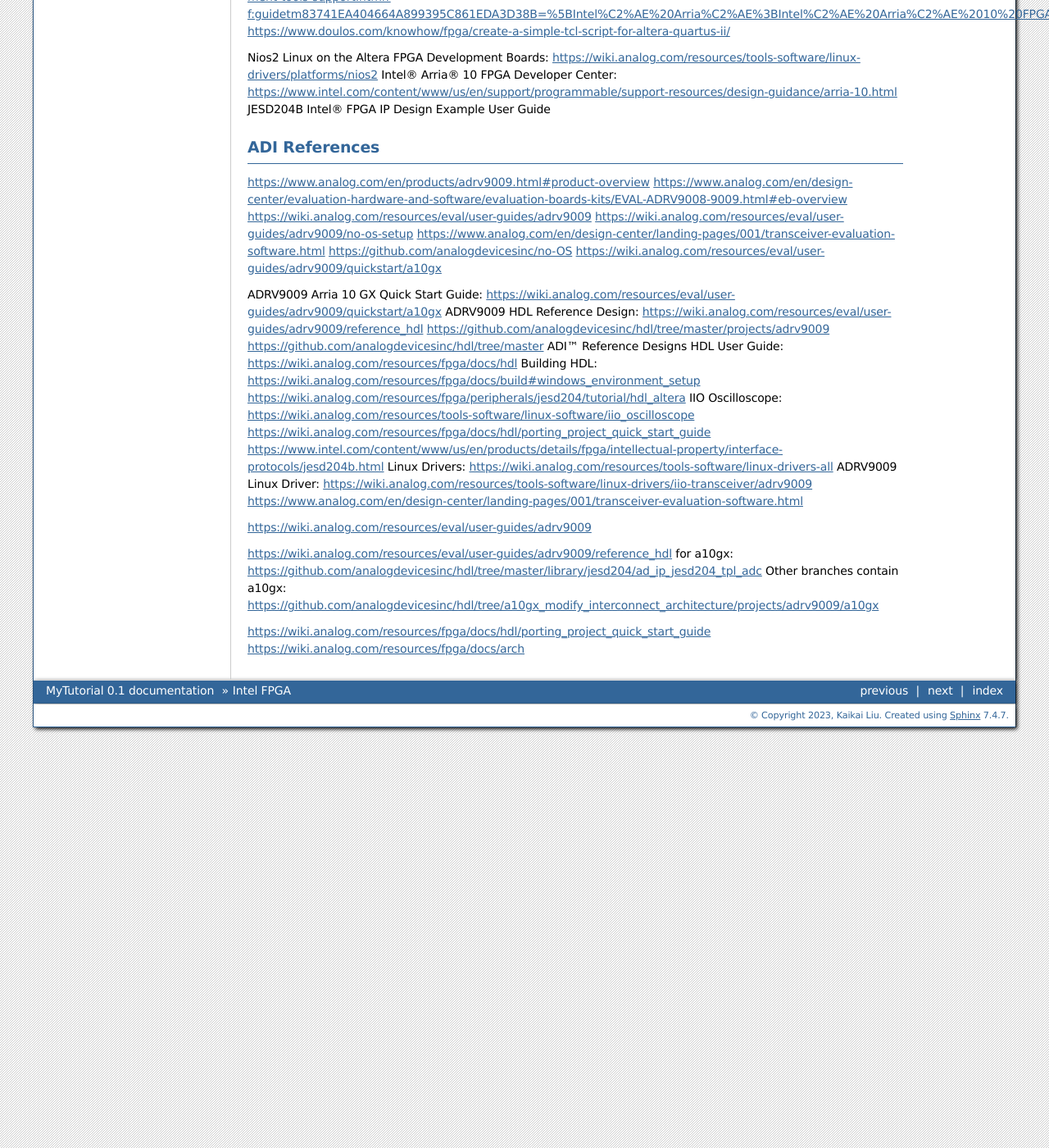
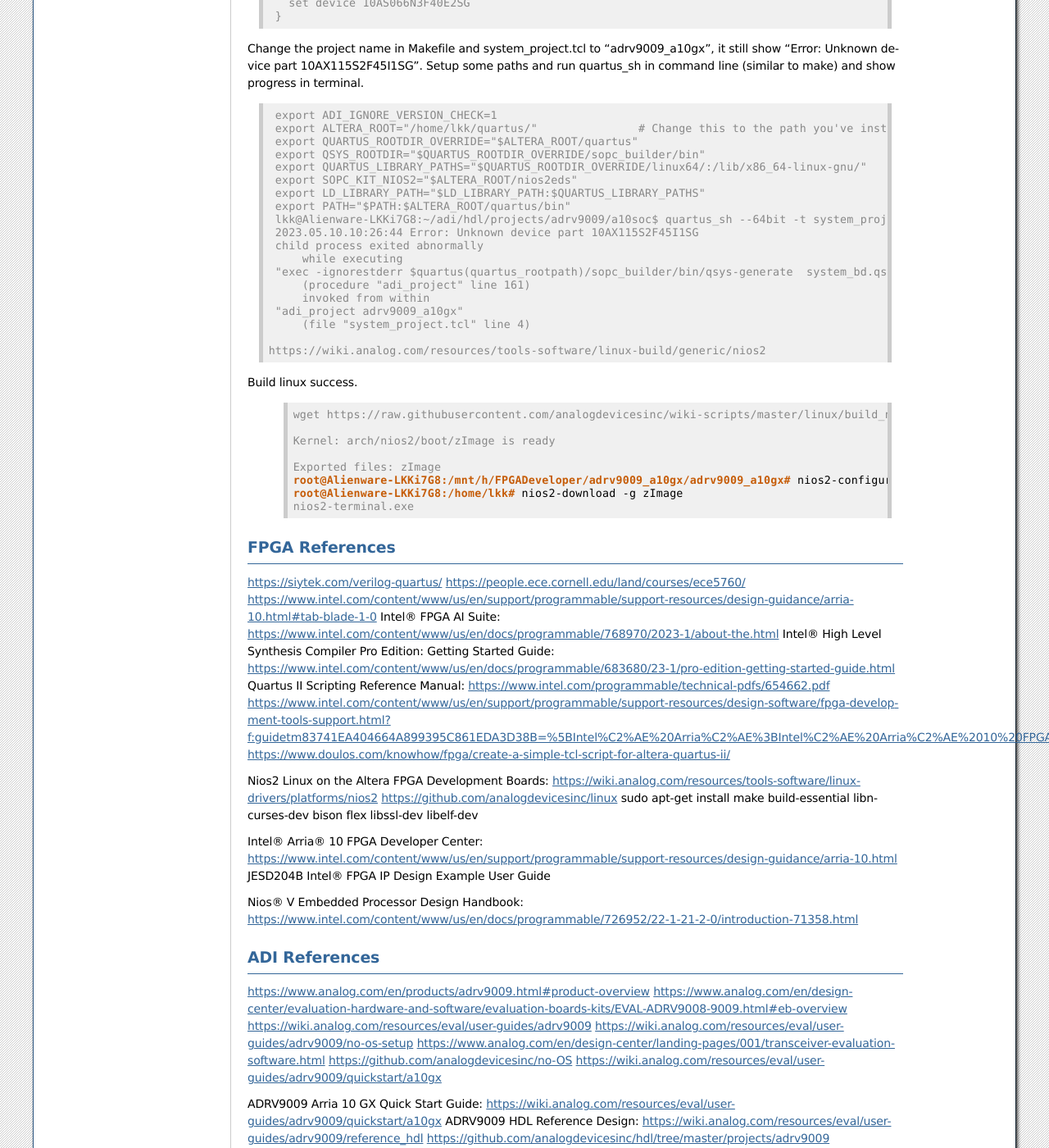
Before and after one commit to lkk688/mytutorial, a Sphinx documentation site: the page built from docs/source/intelfpga.rst, in a window 1280 px wide and 1400 px high, scrolled down 15419 px. Shown: the whole window at 82% size. Built offline with Sphinx 7.4.7, drawn with Linux system fonts in a browser that asks for light colours; some of the changed text lies outside the part shown.

Commit message:
add fpga

```diff
--- a/docs/source/WSL2.rst
+++ b/docs/source/WSL2.rst
@@ -55,6 +55,9 @@
     Conversion in progress, this may take a few minutes.
     The operation completed successfully.
 
+    C:\Users\lkk>wsl --setdefault Ubuntu20.04
+    The operation completed successfully.
+
 Export WSL
 ~~~~~~~~~~~~
 You can export the WSL distribution to a local file
--- a/docs/source/intelfpga.rst
+++ b/docs/source/intelfpga.rst
@@ -311,6 +311,13 @@
 
 The design diagram can be accessed in `JESD204B Design Example <https://www.intel.com/content/www/us/en/docs/programmable/683094/22-1/design-example-with-nios-control-unit.html>`_
 
+The JESD204B serial data, control, and configuration signal pins are assigned to FMC port A connector. The global reset pin (global_rst_n) connects to the user PB0 push-button on the board. The control plane clock (mgmt_clk) is sourced from the on-board Si570 programmable oscillator. The Si570 clock output routes through a Si53301 clock buffer that allows you to select between the Si570 clock output and SMA input. The example design is configured in internal serial loopback mode. Therefore, the JESD204B data path reference clock (device_clk) is sourced from an on-board clock source, the Si5338 programmable oscillator. In general, when interoperating with an external converter, the device_clk is sourced from the converter through the FMC connector.
+
+.. image:: imgs/FPGA/jesd204bdiagram.png
+  :width: 600
+  :alt: jesd204bdiagram
+
+
 The IP parameter editor appears.
   * Specify a top-level name and the folder for your custom IP variation, and the target device. Click OK.
   * Select a design from the Presets library. When you select a design, the system automatically populates the IP parameters for the design.
@@ -322,7 +329,7 @@
 https://www.analog.com/en/design-center/evaluation-hardware-and-software/jesd204-interface-framework.html
 https://wiki.analog.com/resources/fpga/peripherals/jesd204
 
-
+NIOS v:https://www.intel.com/content/www/us/en/docs/programmable/726952/23-1/about-the-embedded-processor.html
 
 ADRV9009 Example
 -----------------
@@ -352,8 +359,7 @@
      Info: Processing ended: Mon May  8 23:34:50 2023
      Info: Elapsed time: 00:00:23
      Info: System process ID: 34076
- (base) lkk@Alienware-LKKi7G8:/mnt/h/FPGADeveloper/adrv9009_a10gx/adrv9009_a10gx$ export PATH=/mnt/h/intelFPGA/quartus23.
- 1/nios2eds/bin/gnu/H-x86_64-mingw32/bin/:$PATH
+ (base) lkk@Alienware-LKKi7G8:/mnt/h/FPGADeveloper/adrv9009_a10gx/adrv9009_a10gx$ export PATH=/mnt/h/intelFPGA/quartus23.1/nios2eds/bin/gnu/H-x86_64-mingw32/bin/:$PATH
  (base) lkk@Alienware-LKKi7G8:/mnt/h/FPGADeveloper/adrv9009_a10gx/adrv9009_a10gx$ nios2-download -g zImage
  Using cable "USB-BlasterII [USB-1]", device 1, instance 0x00
  Processor is already paused
@@ -388,7 +394,8 @@
    NAME            STATE           VERSION
  * Ubuntu-22.04    Running         2
    Ubuntu-20.04    Stopped         1
- C:\Users\lkk>wsl --distribution Ubuntu-20.04 --user lkk #start the linux
+  C:\Users\lkk>wsl --setdefault Ubuntu20.04
+  C:\Users\lkk>wsl --distribution Ubuntu-20.04 --user lkk #start the linux
  >wsl -t Ubuntu-20.04 #shut down the linux
 
 .. code-block:: console
@@ -403,6 +410,11 @@
  lkk@Alienware-LKKi7G8:~/adi/hdl/projects/adrv9009/a10soc$ sudo apt install build-essential
  lkk@Alienware-LKKi7G8:~/adi/hdl/projects/adrv9009/a10soc$ sudo apt install dos2unix
  lkk@Alienware-LKKi7G8:~/adi/hdl/projects/adrv9009/a10soc$ sudo apt-get install libncurses5
+
+ export PATH=/home/lkk/quartus/quartus/bin/:$PATH
+ export PATH=/home/lkk/quartus/nios2eds/bin/gnu/H-x86_64-pc-linux-gnu/bin/:$PATH
+ export PATH=/home/lkk/quartus/nios2eds/bin/:$PATH
+ quartus_sh -t system_project.tcl
 
 Follow the ADI Building HDL instruction: https://wiki.analog.com/resources/fpga/docs/build, build the adrv9009/a10soc project:
 
@@ -455,6 +467,20 @@
   "adi_project adrv9009_a10gx"
       (file "system_project.tcl" line 4)
 
+ https://wiki.analog.com/resources/tools-software/linux-build/generic/nios2
+Build linux success.
+ .. code-block:: console
+
+  wget https://raw.githubusercontent.com/analogdevicesinc/wiki-scripts/master/linux/build_nios2_kernel_image.sh && chmod +x build_nios2_kernel_image.sh && ./build_nios2_kernel_image.sh /home/lkk/quartus/nios2eds/bin/gnu/H-x86_64-pc-linux-gnu/bin/nios2-elf-
+
+  Kernel: arch/nios2/boot/zImage is ready
+
+  Exported files: zImage
+  root@Alienware-LKKi7G8:/mnt/h/FPGADeveloper/adrv9009_a10gx/adrv9009_a10gx# nios2-configure-sof adrv9009_a10gx.sof
+  root@Alienware-LKKi7G8:/home/lkk# nios2-download -g zImage
+  nios2-terminal.exe
+
+
 FPGA References
 ----------------
 https://siytek.com/verilog-quartus/
@@ -467,8 +493,13 @@
 https://www.doulos.com/knowhow/fpga/create-a-simple-tcl-script-for-altera-quartus-ii/
 
 Nios2 Linux on the Altera FPGA Development Boards: https://wiki.analog.com/resources/tools-software/linux-drivers/platforms/nios2
+https://github.com/analogdevicesinc/linux
+sudo apt-get install make build-essential libncurses-dev bison flex libssl-dev libelf-dev
+
 Intel® Arria® 10 FPGA Developer Center: https://www.intel.com/content/www/us/en/support/programmable/support-resources/design-guidance/arria-10.html
 JESD204B Intel® FPGA IP Design Example User Guide
+
+Nios® V Embedded Processor Design Handbook: https://www.intel.com/content/www/us/en/docs/programmable/726952/22-1-21-2-0/introduction-71358.html
 
 ADI References
 ----------------
```
Also changed, not shown: docs/source/imgs/FPGA/jesd204bdiagram.png (added).
